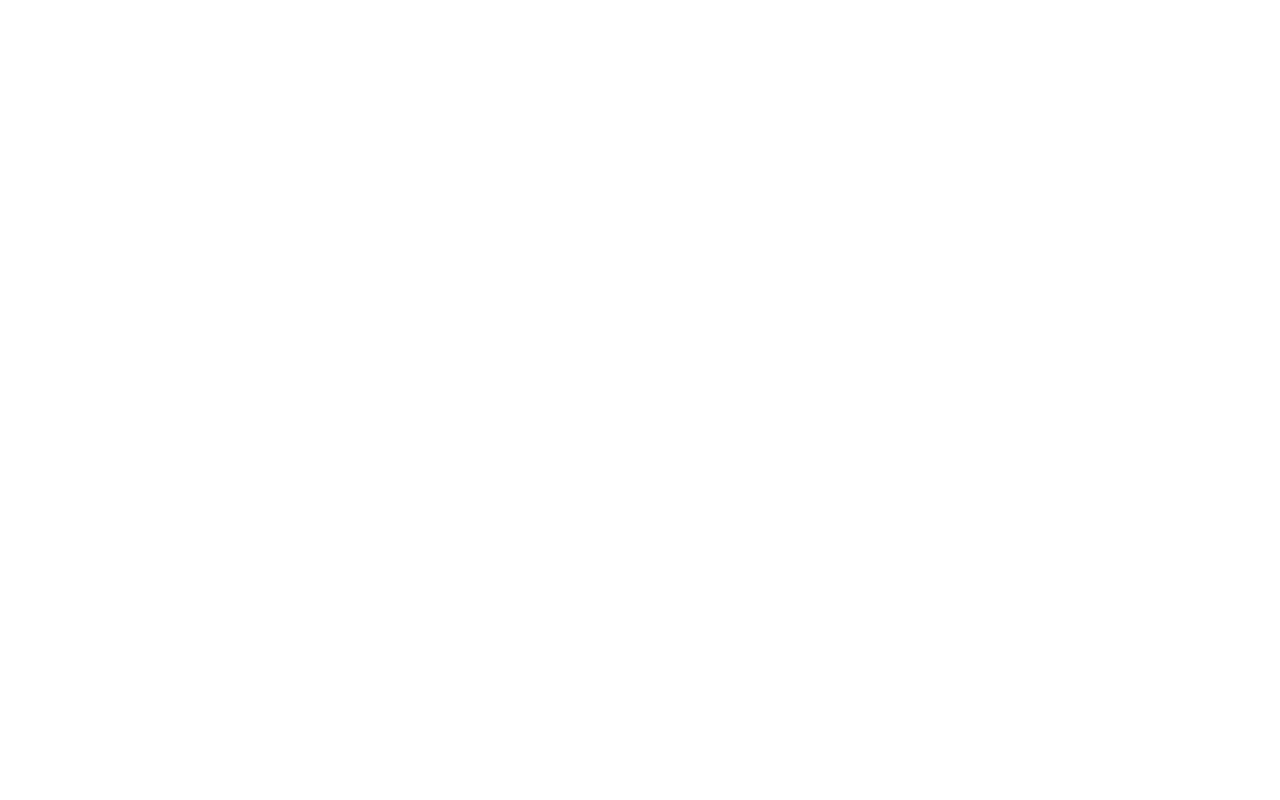
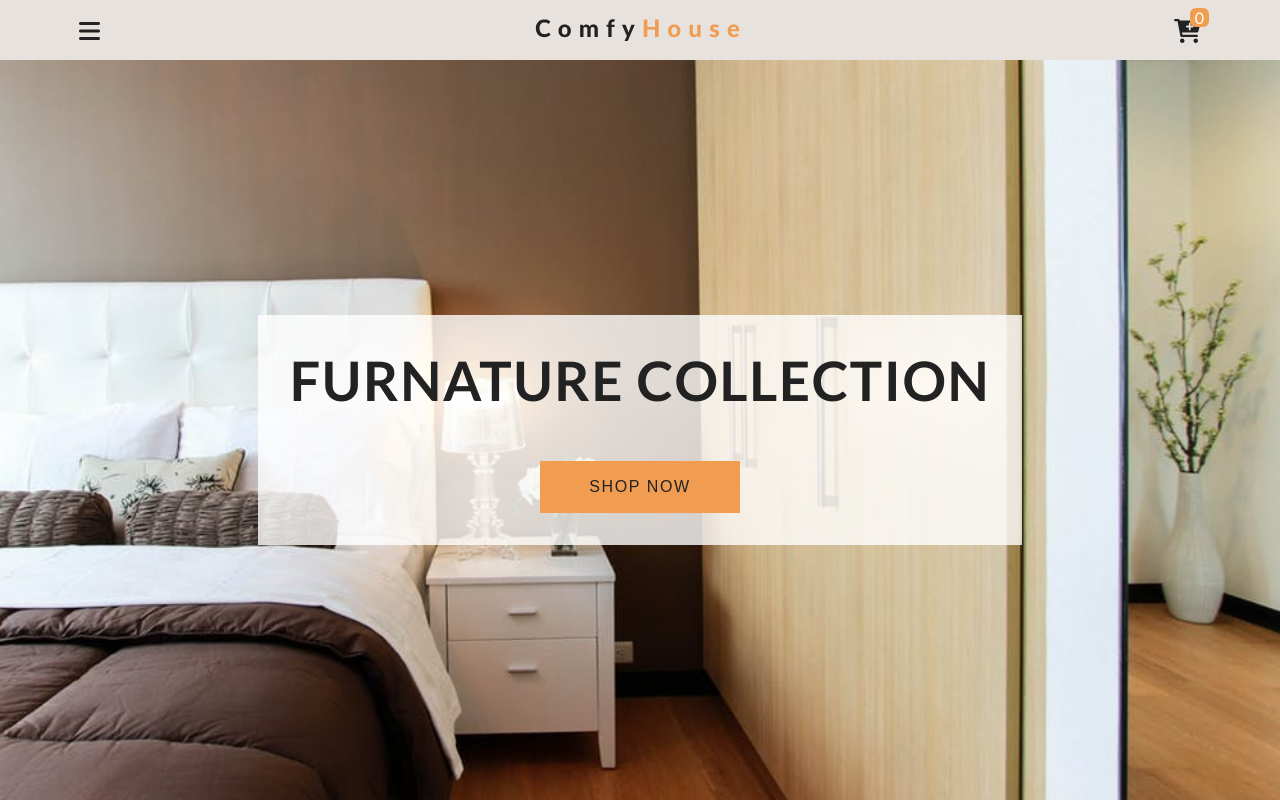
Before and after one commit to OtabekTohirovich/Shopping, a plain HTML site: page index.html in a window 1280 px wide. Drawn offline with Linux system fonts and the light colour scheme.

Commit message:
creating css style

```diff
--- a/index.html
+++ b/index.html
@@ -1,12 +1,47 @@
 <!DOCTYPE html>
 <html lang="en">
-<head>
-    <meta charset="UTF-8">
-    <meta http-equiv="X-UA-Compatible" content="IE=edge">
-    <meta name="viewport" content="width=device-width, initial-scale=1.0">
+  <head>
+    <meta charset="UTF-8" />
+    <meta http-equiv="X-UA-Compatible" content="IE=edge" />
+    <meta name="viewport" content="width=device-width, initial-scale=1.0" />
     <title>Shoping</title>
-</head>
-<body>
+    <link rel="stylesheet" href="style.css" />
+    <link
+      rel="stylesheet"
+      href="https://cdnjs.cloudflare.com/ajax/libs/font-awesome/6.2.0/css/all.min.css"
+      integrity="sha512-xh6O/CkQoPOWDdYTDqeRdPCVd1SpvCA9XXcUnZS2FmJNp1coAFzvtCN9BmamE+4aHK8yyUHUSCcJHgXloTyT2A=="
+      crossorigin="anonymous"
+      referrerpolicy="no-referrer"
+    />
+  </head>
+  <body>
 
-</body>
+    <!-- navbar -->
+    <nav class="navbar">
+        <div class="navbar-center">
+            <span class="nav-icon">
+                <i class="fas fa-bars"></i>
+            </span>
+            <img src="./img/logo.svg" alt="store logo">
+            <div class="cart-btn">
+                <span class="nav-icon">
+                    <i class="fas fa-cart-plus"></i>
+                </span>
+                <div class="cart-items">0</div>
+            </div>
+        </div>
+    </nav>
+    <!-- navbar -->
+    <!-- hero -->
+    <header class="hero">
+        <div class="banner">
+            <h1 class="banner-title">furnature collection</h1>
+            <button class="banner-btn">shop now</button>
+        </div>
+    </header>
+    <!-- hero -->
+
+
+    <script src="./app.js"></script>
+  </body>
 </html>
--- a/main.css
+++ b/main.css
@@ -1,96 +1,5 @@
-@import url("https://fonts.googleapis.com/css?family=Lato:400,700");
 
-:root {
-  --primaryColor: #f09d51;
-  --mainWhite: #fff;
-  --mainBlack: #222;
-  --mainGrey: #ececec;
-  --mainSpacing: 0.1rem;
-  --mainTransition: all 0.3s linear;
-}
-* {
-  margin: 0;
-  padding: 0;
-  box-sizing: border-box;
-}
-body {
-  color: var(--mainBlack);
-  background: var(--mainWhite);
-  font-family: "Lato", sans-serif;
-}
-/* --------------- Navbar ---------------- */
-.navbar {
-  position: sticky;
-  top: 0;
-  height: 60px;
-  width: 100%;
-  display: flex;
-  align-items: center;
-  background: rgb(231, 226, 221);
-  z-index: 1;
-}
-.navbar-center {
-  width: 100%;
-  max-width: 1170px;
-  margin: 0 auto;
-  display: flex;
-  align-items: center;
-  justify-content: space-between;
-  padding: 0 1.5rem;
-}
-.nav-icon {
-  font-size: 1.5rem;
-}
-.cart-btn {
-  position: relative;
-  cursor: pointer;
-}
-.cart-items {
-  position: absolute;
-  top: -8px;
-  right: -8px;
-  background: var(--primaryColor);
-  padding: 0 5px;
-  border-radius: 30%;
-  color: var(--mainWhite);
-}
-/* --------------- End of Navbar ---------------- */
-/* --------------- Hero ---------------- */
-.hero {
-  min-height: calc(100vh - 60px);
-  background: url("./images/hero-bcg.jpeg") center/cover no-repeat;
-  display: flex;
-  align-items: center;
-  justify-content: center;
-}
-.banner {
-  text-align: center;
-  background: rgba(255, 255, 255, 0.8);
-  display: inline-block;
-  padding: 2rem;
-}
-.banner-title {
-  font-size: 3.4rem;
-  text-transform: uppercase;
-  letter-spacing: var(--mainSpacing);
-  margin-bottom: 3rem;
-}
-.banner-btn {
-  padding: 1rem 3rem;
-  text-transform: uppercase;
-  letter-spacing: var(--mainSpacing);
-  font-size: 1rem;
-  background: var(--primaryColor);
-  color: var(--mainBlack);
-  border: 1px solid var(--primaryColor);
-  transition: var(--mainTransition);
-  cursor: pointer;
-}
-.banner-btn:hover {
-  background: transparent;
-  color: var(--primaryColor);
-}
-/* --------------- End of Hero ---------------- */
+
 /* --------------- Products ---------------- */
 
 .products {
--- /dev/null
+++ b/style.css
@@ -0,0 +1,95 @@
+@import url("https://fonts.googleapis.com/css?family=Lato:400,700");
+
+:root {
+  --primaryColor: #f09d51;
+  --mainWhite: #fff;
+  --mainBlack: #222;
+  --mainGrey: #ececec;
+  --mainSpacing: 0.1rem;
+  --mainTransition: all 0.3s linear;
+}
+* {
+  margin: 0;
+  padding: 0;
+  box-sizing: border-box;
+}
+body {
+  color: var(--mainBlack);
+  background: var(--mainWhite);
+  font-family: "Lato", sans-serif;
+}
+/* --------------- Navbar ---------------- */
+.navbar {
+    position: sticky;
+    top: 0;
+    height: 60px;
+    width: 100%;
+    display: flex;
+    align-items: center;
+    background: rgb(231, 226, 221);
+    z-index: 1;
+  }
+  .navbar-center {
+    width: 100%;
+    max-width: 1170px;
+    margin: 0 auto;
+    display: flex;
+    align-items: center;
+    justify-content: space-between;
+    padding: 0 1.5rem;
+  }
+  .nav-icon {
+    font-size: 1.5rem;
+  }
+  .cart-btn {
+    position: relative;
+    cursor: pointer;
+  }
+  .cart-items {
+    position: absolute;
+    top: -8px;
+    right: -8px;
+    background: var(--primaryColor);
+    padding: 0 5px;
+    border-radius: 30%;
+    color: var(--mainWhite);
+  }
+  /* --------------- End of Navbar ---------------- */
+
+
+/* --------------- Hero ---------------- */
+.hero {
+    min-height: calc(100vh - 60px);
+    background: url("./img/hero-bcg.jpeg") center/cover no-repeat;
+    display: flex;
+    align-items: center;
+    justify-content: center;
+  }
+  .banner {
+    text-align: center;
+    background: rgba(255, 255, 255, 0.8);
+    display: inline-block;
+    padding: 2rem;
+  }
+  .banner-title {
+    font-size: 3.4rem;
+    text-transform: uppercase;
+    letter-spacing: var(--mainSpacing);
+    margin-bottom: 3rem;
+  }
+  .banner-btn {
+    padding: 1rem 3rem;
+    text-transform: uppercase;
+    letter-spacing: var(--mainSpacing);
+    font-size: 1rem;
+    background: var(--primaryColor);
+    color: var(--mainBlack);
+    border: 1px solid var(--primaryColor);
+    transition: var(--mainTransition);
+    cursor: pointer;
+  }
+  .banner-btn:hover {
+    background: transparent;
+    color: var(--primaryColor);
+  }
+  /* --------------- End of Hero ---------------- */
```
Also changed, not shown: app.js (added).
